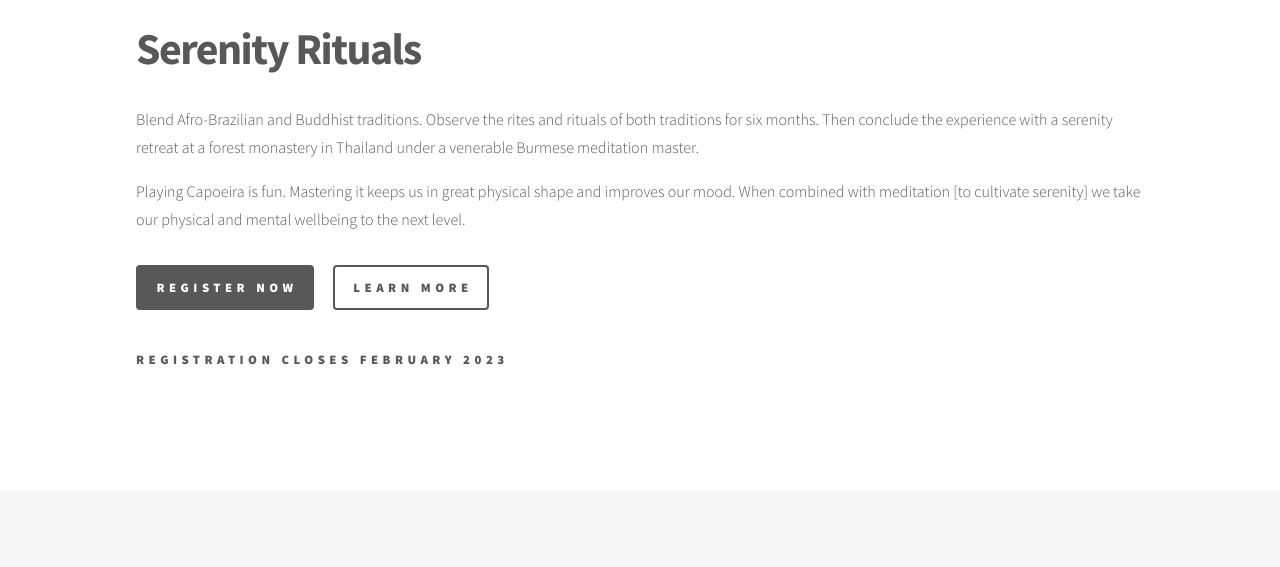
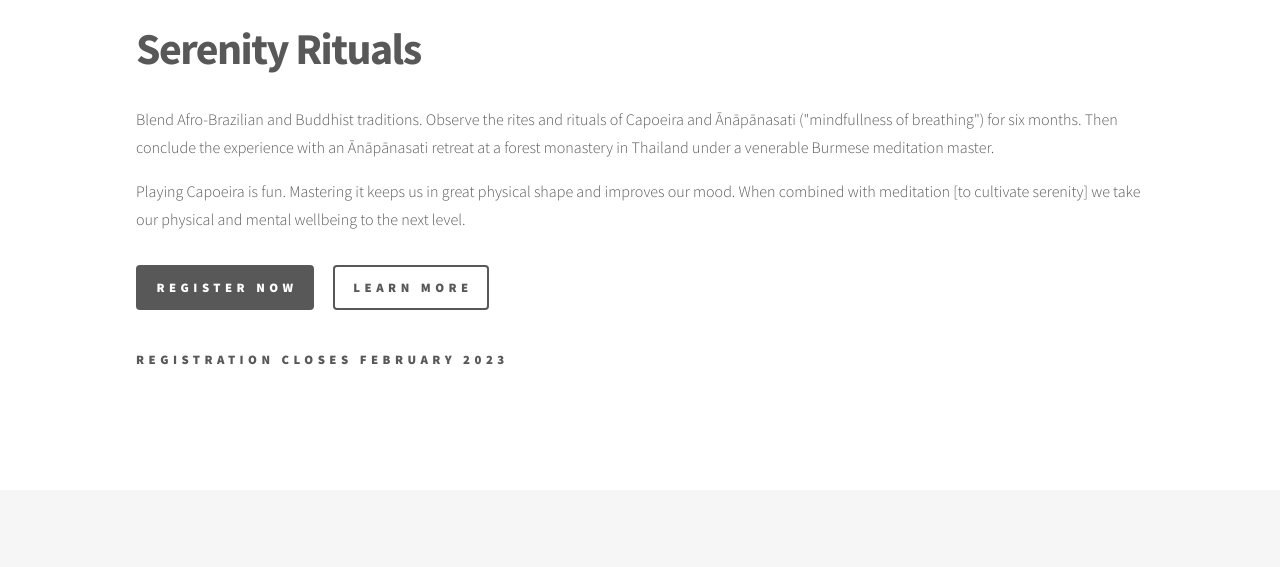
Before and after one commit to capoeirawellnessengineering/developmentwebsite, a plain HTML site: page course.html in a window 1280 px wide. Shown: the part 182-749 px from the top of the page. Drawn offline with Linux system fonts and the light colour scheme.

Commit message:
let's just say it. call it Ānāpānasati!

```diff
--- a/course.html
+++ b/course.html
@@ -75,7 +75,7 @@
         <div class="inner">
           <header>
             <h1 id="tagline">Serenity Rituals</h1>
-            <p id="definition">Blend Afro-Brazilian and Buddhist traditions. Observe the rites and rituals of both traditions for six months. Then conclude the experience with a serenity retreat at a forest monastery in Thailand under a venerable Burmese meditation master.</p>
+            <p id="definition">Blend Afro-Brazilian and Buddhist traditions. Observe the rites and rituals of Capoeira and Ānāpānasati ("mindfullness of breathing") for six months. Then conclude the experience with an Ānāpānasati retreat at a forest monastery in Thailand under a venerable Burmese meditation master.</p>
             <p id="benefits">Playing Capoeira is fun. Mastering it keeps us in great physical shape and improves our mood. When combined with meditation [to cultivate serenity] we take our physical and mental wellbeing to the next level.</p>
             <ul class="actions">
               <li><a class="button special" id="registernowbutton" href="mailto:info@capoeirawellness.com?subject=Register%20Now&amp;body=Please%20help%20me%20enroll%20for%20the%20course.">Register Now</a></li>
```
